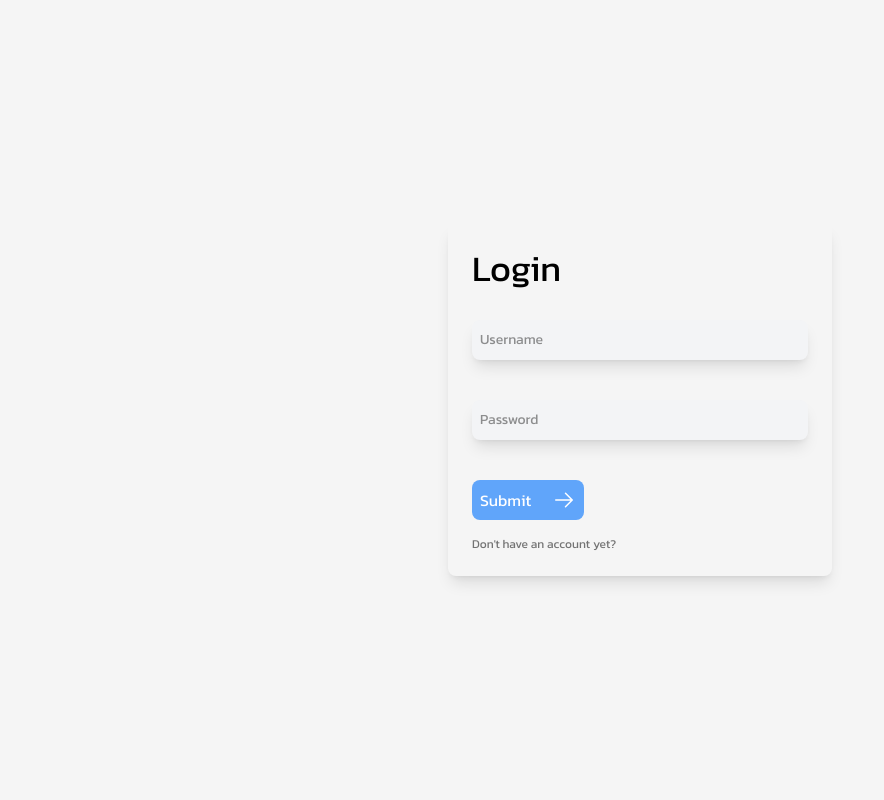
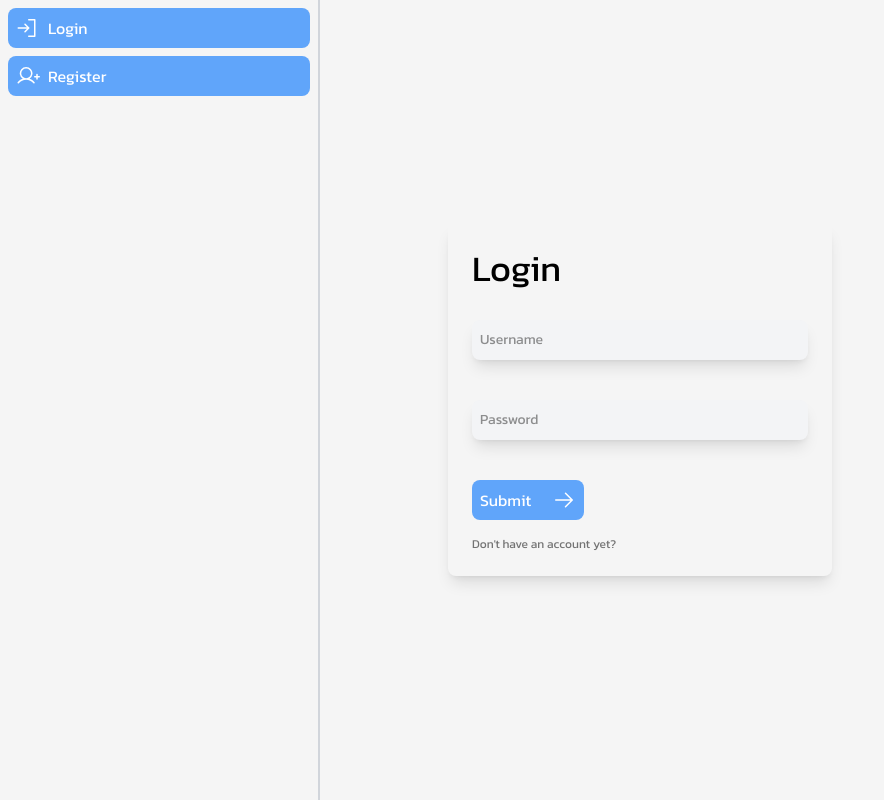
Before and after one commit to willotavio/post-ur-stuff-react-vite, a React (Vite) app: page /login in a window 1280 px wide. Shown: the whole page, without its empty margins (0-884 px from the left). Built offline with nearby package versions, Linux system fonts and the light colour scheme.

Commit message:
feat: add MainLayout component

```diff
--- /dev/null
+++ b/src/layouts/MainLayout.tsx
@@ -0,0 +1,19 @@
+import React from "react"
+import { SideBar } from "../components/SideBar"
+
+type TProps = {
+    children: React.ReactNode
+}
+
+export const MainLayout = ({ children }: TProps) => {
+    return (
+        <div className="grid grid-cols-4 min-h-screen">
+            <div className="col-span-1">
+                <SideBar />
+            </div>
+            <div className="col-span-2">
+                { children }
+            </div>
+        </div>
+    )
+}
--- a/src/pages/Home.tsx
+++ b/src/pages/Home.tsx
@@ -4,7 +4,7 @@ import { AddPostForm } from "../components/AddPostForm"
 import { getAllPublicPosts } from "../services/api/post"
 import { Post } from "../constants/types/post"
 import { PostList } from "../components/PostList"
-import { SideBar } from "../components/SideBar"
+import { MainLayout } from "../layouts/MainLayout"
 
 export const Home = () => {
     const isLoggedIn = useIsAuth()
@@ -31,11 +31,8 @@ export const Home = () => {
     }
 
     return(
-        <div className="grid grid-cols-4 min-h-screen">
-            <div className="col-span-1">
-                <SideBar />
-            </div>
-            <div className="flex flex-col items-center gap-4 col-span-2">
+        <MainLayout>
+            <div className="flex flex-col items-center gap-4 ">
                 {
                     isLoggedIn
                     ? <>
@@ -52,6 +49,6 @@ export const Home = () => {
                 <br />
 
             </div>
-        </div>
+        </MainLayout>
     )
 }
--- a/src/pages/login/LoginPage.tsx
+++ b/src/pages/login/LoginPage.tsx
@@ -2,6 +2,7 @@ import { useEffect } from "react"
 import { useIsAuth } from "../../hooks/useIsAuth"
 import { LoginForm } from "./components/LoginForm"
 import { useNavigate } from "react-router-dom"
+import { MainLayout } from "../../layouts/MainLayout"
 
 export const LoginPage = () => {
     const navigate = useNavigate()
@@ -15,8 +16,10 @@ export const LoginPage = () => {
     return(
         !isLoggedIn
         &&
-        <div className="flex min-h-screen">
-            <LoginForm />
-        </div>
+        <MainLayout>
+            <div className="flex min-h-screen">
+                <LoginForm />
+            </div>
+        </MainLayout>
     )
 }
--- a/src/pages/register/RegisterPage.tsx
+++ b/src/pages/register/RegisterPage.tsx
@@ -2,6 +2,7 @@ import { useNavigate } from "react-router-dom"
 import { RegisterForm } from "./components/RegisterForm"
 import { useIsAuth } from "../../hooks/useIsAuth"
 import { useEffect } from "react"
+import { MainLayout } from "../../layouts/MainLayout"
 
 export const RegisterPage = () => {
     const navigate = useNavigate()
@@ -14,8 +15,10 @@ export const RegisterPage = () => {
     return(
         !isLoggedIn
         &&
-        <div className="flex min-h-screen">
-            <RegisterForm />
-        </div>
+        <MainLayout>
+            <div className="flex min-h-screen">
+                <RegisterForm />
+            </div>
+        </MainLayout>
     )
 }
```
